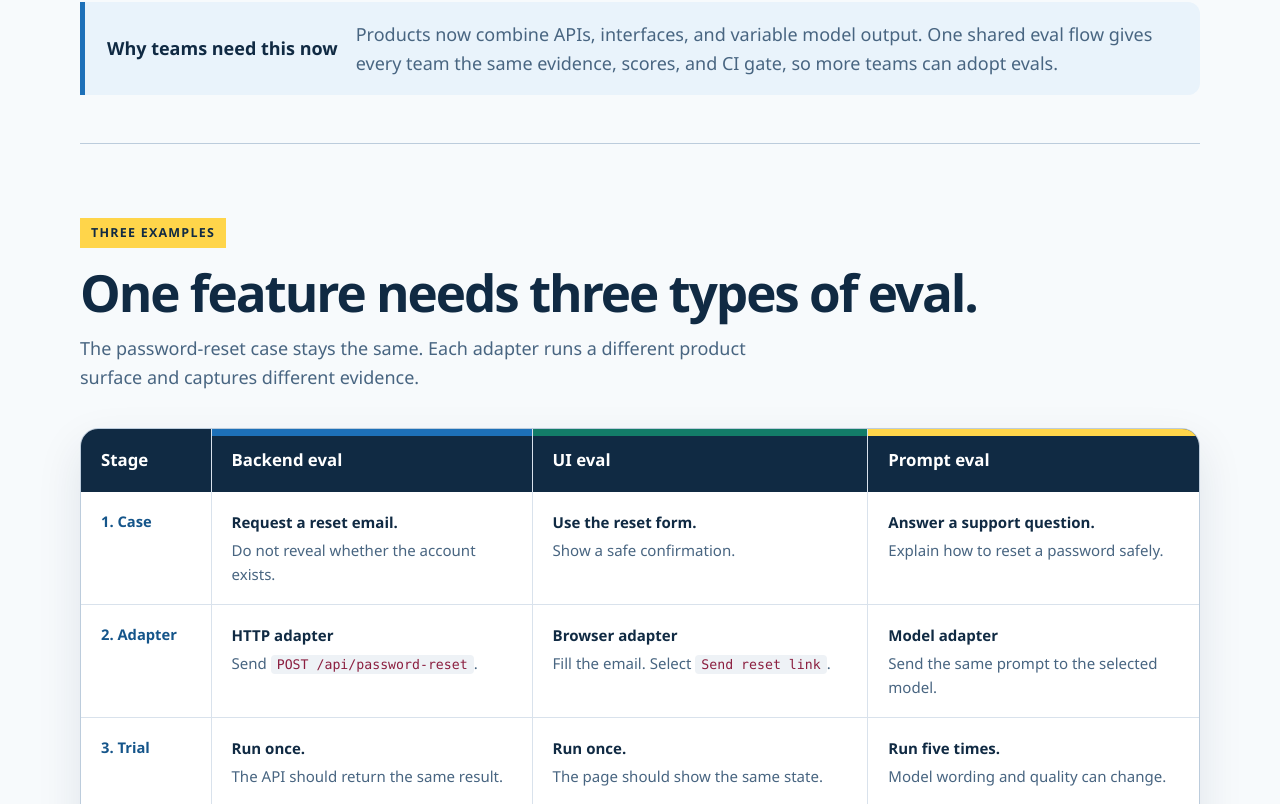
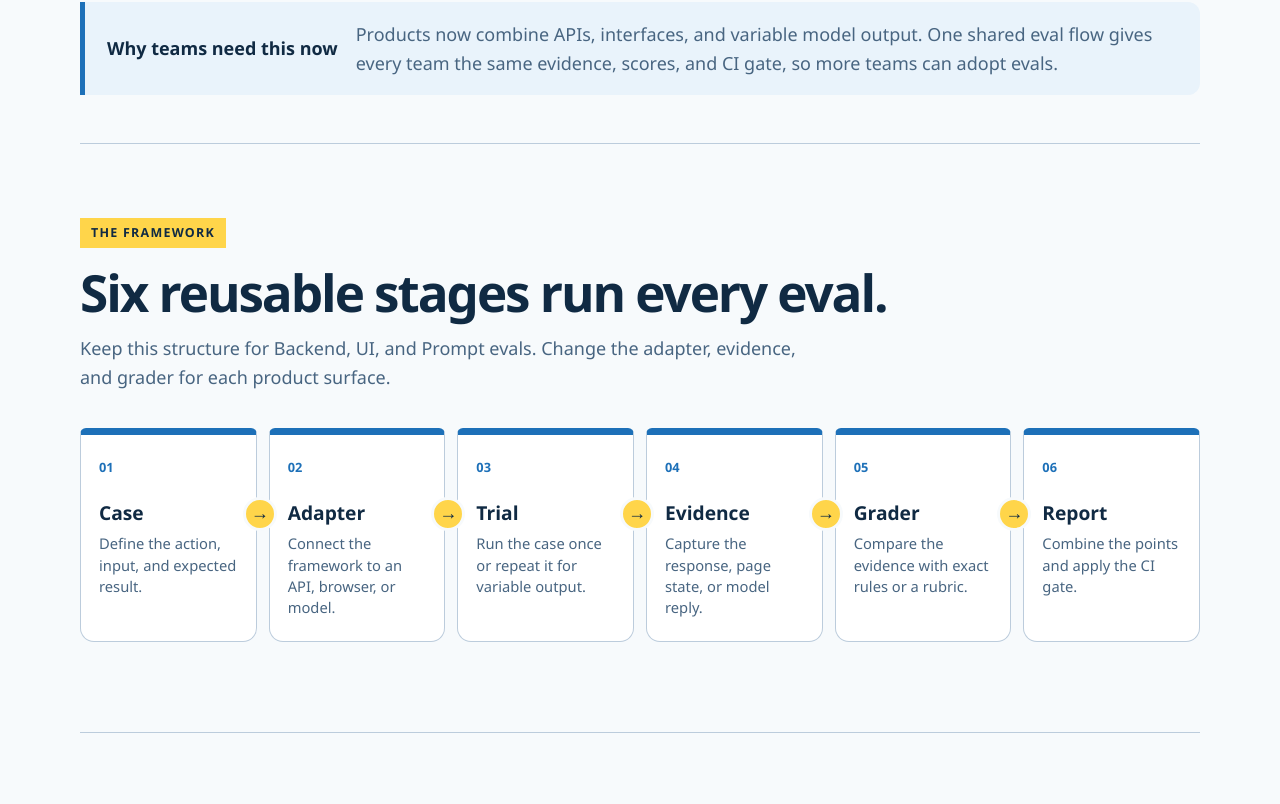
Before and after one commit to RO-29/e2e-eval-workbench, a website: page pages/reusable-eval.html in a window 1280 px wide. Shown: the part 567-1371 px from the top of the page. Drawn offline with Linux system fonts and the light colour scheme.

Commit message:
Restore six-stage framework overview

```diff
--- a/pages/reusable-eval.html
+++ b/pages/reusable-eval.html
@@ -1121,6 +1121,7 @@
       <nav class="page" aria-label="Main navigation">
         <a class="brand" href="#top">Reusable Eval Framework</a>
         <ul>
+          <li><a href="#framework">Six stages</a></li>
           <li><a href="#examples">Eval types</a></li>
           <li><a href="#jev">Jev</a></li>
           <li><a href="#demo-report">Demo report</a></li>
@@ -1148,6 +1149,44 @@
           <strong>Why teams need this now</strong>
           <p>Products now combine APIs, interfaces, and variable model output. One shared eval flow gives every team the same evidence, scores, and CI gate, so more teams can adopt evals.</p>
         </aside>
+
+        <section id="framework">
+          <p class="eyebrow">The framework</p>
+          <h2>Six reusable stages run every eval.</h2>
+          <p class="section-intro">Keep this structure for Backend, UI, and Prompt evals. Change the adapter, evidence, and grader for each product surface.</p>
+          <div class="flow" aria-label="Six stages of the reusable eval framework">
+            <article class="flow-step">
+              <span class="step-number">01</span>
+              <h3>Case</h3>
+              <p>Define the action, input, and expected result.</p>
+            </article>
+            <article class="flow-step">
+              <span class="step-number">02</span>
+              <h3>Adapter</h3>
+              <p>Connect the framework to an API, browser, or model.</p>
+            </article>
+            <article class="flow-step">
+              <span class="step-number">03</span>
+              <h3>Trial</h3>
+              <p>Run the case once or repeat it for variable output.</p>
+            </article>
+            <article class="flow-step">
+              <span class="step-number">04</span>
+              <h3>Evidence</h3>
+              <p>Capture the response, page state, or model reply.</p>
+            </article>
+            <article class="flow-step">
+              <span class="step-number">05</span>
+              <h3>Grader</h3>
+              <p>Compare the evidence with exact rules or a rubric.</p>
+            </article>
+            <article class="flow-step">
+              <span class="step-number">06</span>
+              <h3>Report</h3>
+              <p>Combine the points and apply the CI gate.</p>
+            </article>
+          </div>
+        </section>
 
         <section id="flow">
           <p class="eyebrow">Working demo</p>
```
Also changed, not shown: tests/e2e/reusable-flow.spec.mjs (+2 -0 lines), dist/reusable-eval/index.html.
